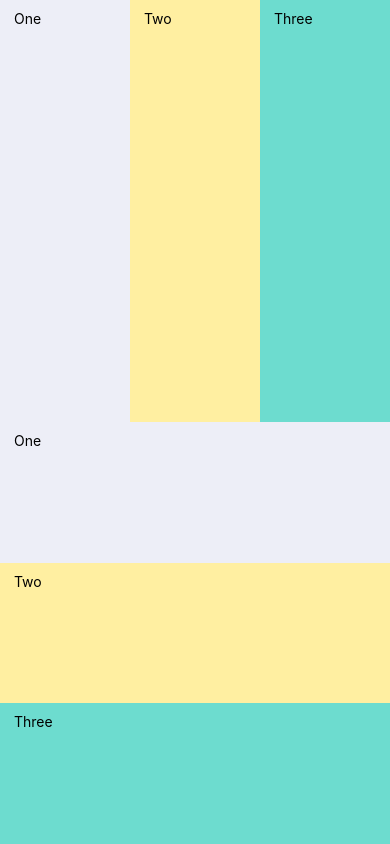
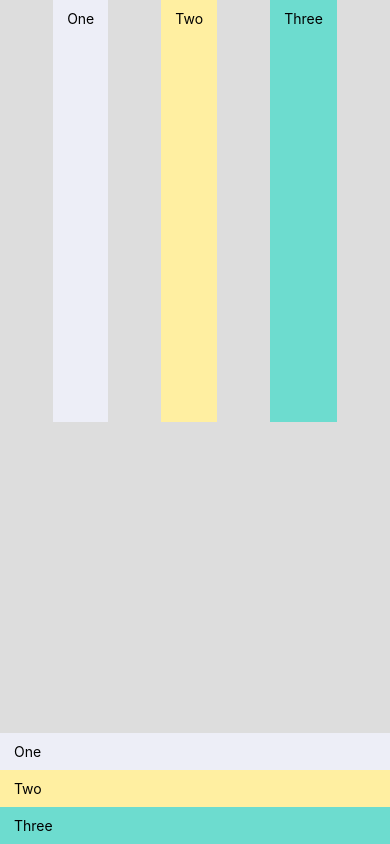
Before and after one commit to rohan3342/test, a React Native app: screen / in a window 390 px wide. Built offline with nearby package versions, Linux system fonts and the light colour scheme.

Commit message:
justifyContent property

```diff
--- a/App.js
+++ b/App.js
@@ -32,27 +32,32 @@ const styles = StyleSheet.create({
   containerrow: {
     flex:1,
     flexDirection:'row',
+    justifyContent:'space-evenly'
   },
   containercolumn: {
     flex:1,
     flexDirection:'column',
+    justifyContent:'flex-end'
   },
   textOne: {
-    flex:1,
+    // flex:1,
     padding:10,
-    backgroundColor: '#edeef7'
+    backgroundColor: '#edeef7',
+    textAlignVertical:'center'
   },
 
   textTwo: {
-    flex:1,
+    // flex:1,
     padding:10,
-    backgroundColor: '#ffefa1'
+    backgroundColor: '#ffefa1',
+    textAlignVertical:'center'
   },
 
   textThree: {
-    flex:1,
+    // flex:1,
     padding:10,
-    backgroundColor: '#6ddccf'
+    backgroundColor: '#6ddccf',
+    textAlignVertical:'center'
   },
 });
 
```
